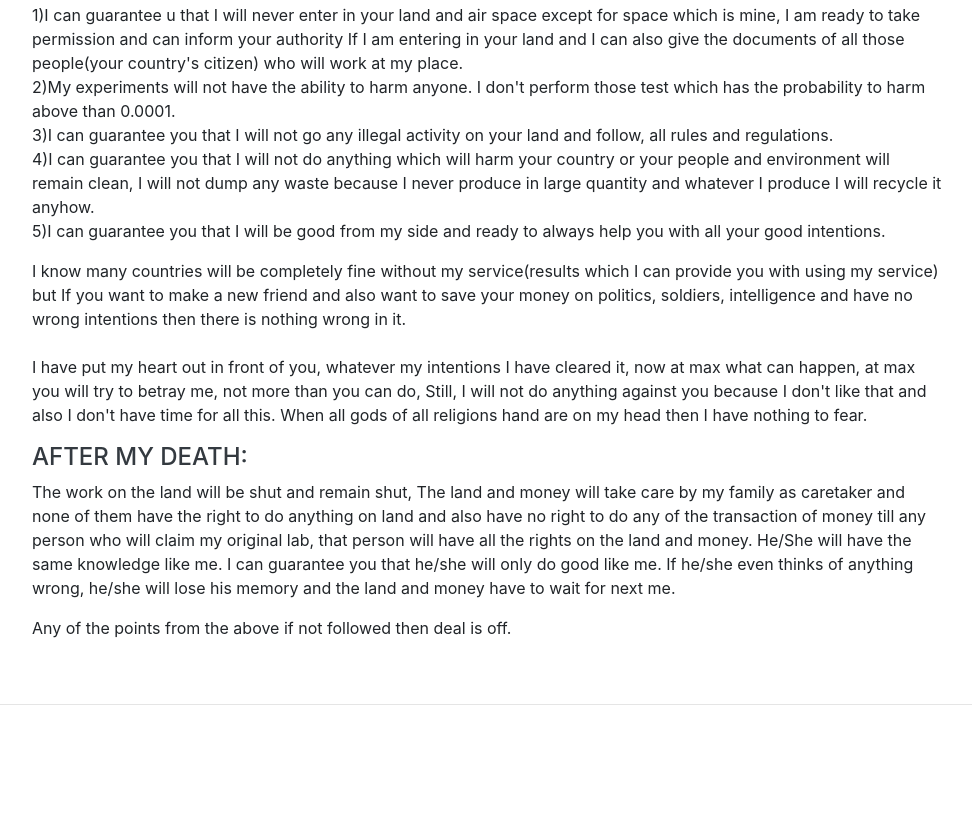
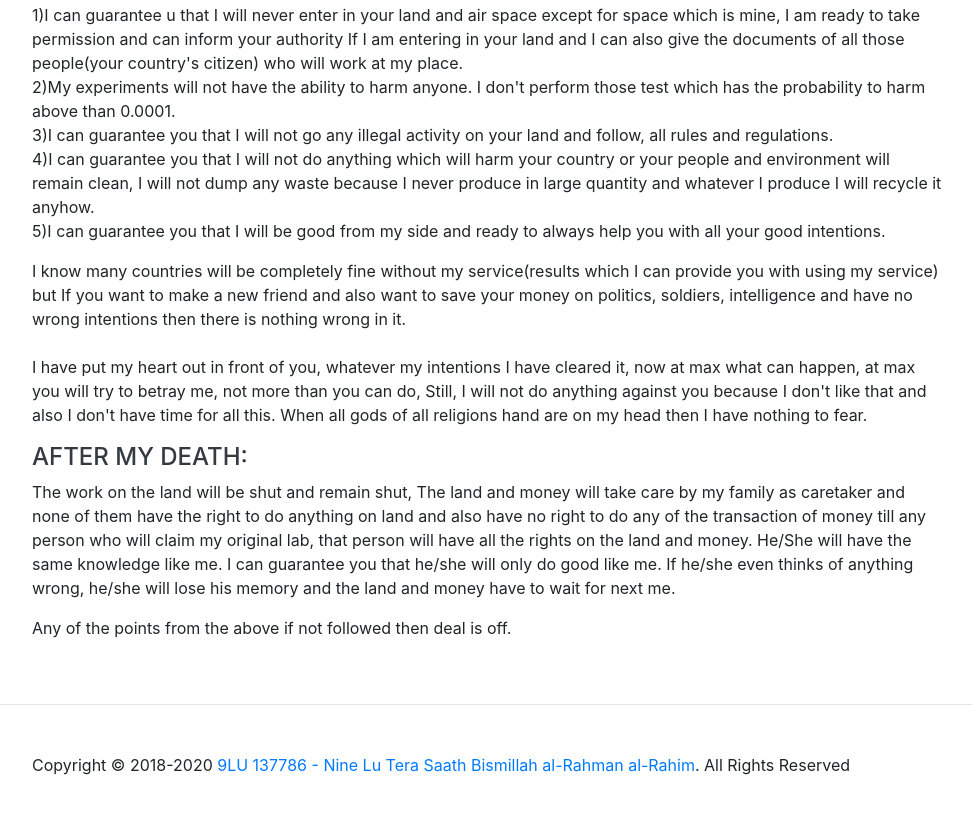
Before and after one commit to 9LU137786/9lu137786.github.io, a website with bundled scripts: page index.html in a window 1280 px wide. Shown: the part 3123-3948 px from the top of the page, without its empty margins (288-1260 px from the left). Before the commit the page ends 3828 px from the top, so only its background shows below. Built offline with nearby package versions, Linux system fonts and the light colour scheme; a web font is replaced by a local one.

Commit message:
Update index.html

```diff
--- a/index.html
+++ b/index.html
@@ -189,6 +189,11 @@
     </section>
 
     <hr class="m-0">
+    <section class="p-3 p-lg-5 d-flex align-items-center">
+      <div>
+        Copyright © 2018-2020 <a href="https://www.9lu137786.com/">  9LU 137786 - Nine Lu Tera Saath Bismillah al-Rahman al-Rahim</a>. All Rights Reserved
+      </div>
+    </section>
 
   </div>
 
```
